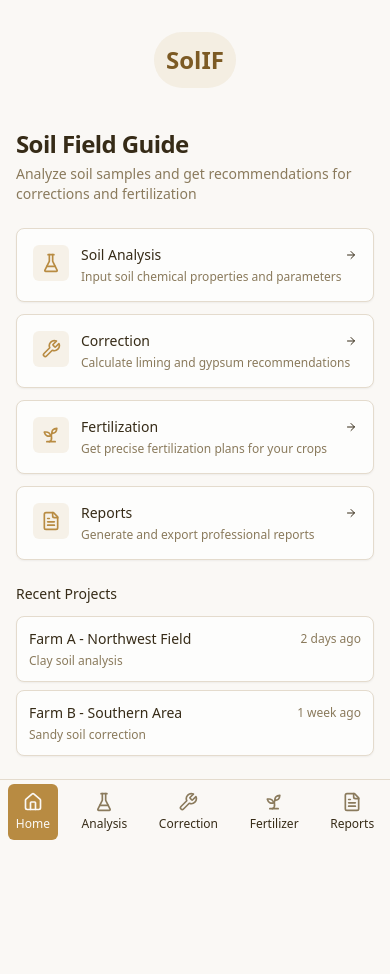
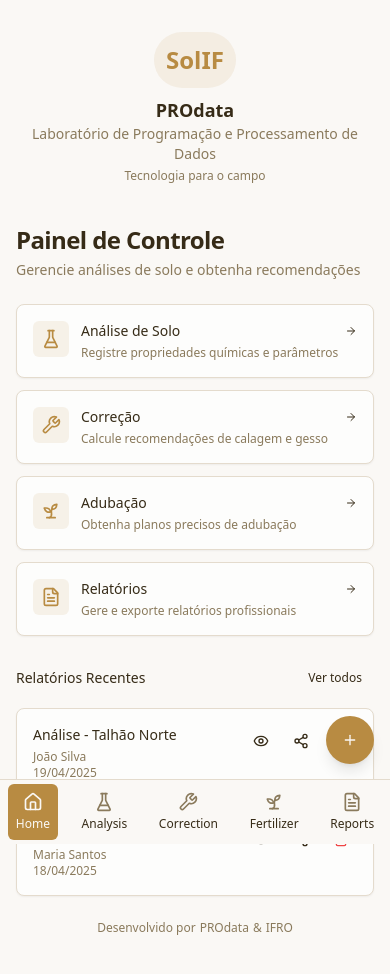
Before and after one commit to Elitonsch/solif-field-guide, a React (Vite) app: page / in a window 390 px wide. Shown: the top 974 px of the page. Before the commit the page ends 876 px from the top, so only its background shows below. Built offline with nearby package versions, Linux system fonts and the light colour scheme.

Commit message:
feat: Implement mobile app features
Implement the core features of the SolIF mobile application, including the dashboard, soil analysis, correction, fertilization, and report generation screens, using React and Capacitor.

```diff
--- a/src/pages/Dashboard.tsx
+++ b/src/pages/Dashboard.tsx
@@ -2,13 +2,17 @@
 import { Card } from "@/components/ui/card";
 import { PageHeader } from "@/components/PageHeader";
 import { Link } from "react-router-dom";
+import { Button } from "@/components/ui/button";
 import {
-  Home,
   FlaskConical,
   Wrench,
   Sprout,
   FileText,
-  ArrowRight
+  ArrowRight,
+  Share2,
+  Trash2,
+  Eye,
+  Plus
 } from "lucide-react";
 
 const FeatureCard = ({
@@ -21,8 +25,7 @@ const FeatureCard = ({
   title: string;
   description: string;
   to: string;
-}) => {
-  return (
+}) => (
   <Link to={to}>
     <Card className="soil-card hover:shadow-md transition-all duration-200 flex items-start gap-3 hover:border-primary/50">
       <div className="bg-primary/10 p-2 rounded-md">
@@ -38,84 +41,143 @@ const FeatureCard = ({
     </Card>
   </Link>
 );
-};
 
-const RecentProjectCard = ({
+const ReportCard = ({
   title,
   date,
-  type
+  producer,
+  onView,
+  onShare,
+  onDelete
 }: {
   title: string;
   date: string;
-  type: string;
+  producer: string;
+  onView: () => void;
+  onShare: () => void;
+  onDelete: () => void;
 }) => {
   return (
-    <Card className="soil-card p-3">
-      <div className="flex items-center justify-between mb-1">
+    <Card className="soil-card p-4">
+      <div className="flex items-start justify-between">
+        <div>
           <h4 className="text-sm font-medium">{title}</h4>
-        <span className="text-xs text-muted-foreground">{date}</span>
+          <p className="text-xs text-muted-foreground mt-1">{producer}</p>
+          <p className="text-xs text-muted-foreground">{date}</p>
         </div>
-      <p className="text-xs text-muted-foreground">{type}</p>
+        <div className="flex gap-2">
+          <Button variant="ghost" size="icon" onClick={onView} className="h-8 w-8">
+            <Eye className="h-4 w-4" />
+          </Button>
+          <Button variant="ghost" size="icon" onClick={onShare} className="h-8 w-8">
+            <Share2 className="h-4 w-4" />
+          </Button>
+          <Button variant="ghost" size="icon" onClick={onDelete} className="h-8 w-8 text-destructive">
+            <Trash2 className="h-4 w-4" />
+          </Button>
+        </div>
+      </div>
     </Card>
   );
 };
 
 const Dashboard = () => {
-  const recentProjects = [
-    { id: 1, title: "Farm A - Northwest Field", date: "2 days ago", type: "Clay soil analysis" },
-    { id: 2, title: "Farm B - Southern Area", date: "1 week ago", type: "Sandy soil correction" }
+  const recentReports = [
+    {
+      id: 1,
+      title: "Análise - Talhão Norte",
+      date: "19/04/2025",
+      producer: "João Silva",
+      type: "Análise de solo argiloso"
+    },
+    {
+      id: 2,
+      title: "Correção - Área Sul",
+      date: "18/04/2025",
+      producer: "Maria Santos",
+      type: "Correção de solo arenoso"
+    }
   ];
+
+  const handleView = (id: number) => {
+    console.log('Visualizar relatório:', id);
+  };
+
+  const handleShare = (id: number) => {
+    console.log('Compartilhar relatório:', id);
+  };
+
+  const handleDelete = (id: number) => {
+    console.log('Deletar relatório:', id);
+  };
 
   return (
     <div className="space-y-6 animate-fade-in">
-      <div className="flex items-center justify-center py-4">
-        <div className="bg-soil-500/10 p-3 rounded-full">
-          <h1 className="text-2xl font-bold text-soil-700 dark:text-soil-300">SolIF</h1>
+      <div className="flex flex-col items-center justify-center py-4 text-center space-y-2">
+        <div className="bg-primary/10 p-3 rounded-full">
+          <h1 className="text-2xl font-bold text-primary">SolIF</h1>
+        </div>
+        <div>
+          <h2 className="text-lg font-semibold">PROdata</h2>
+          <p className="text-sm text-muted-foreground">
+            Laboratório de Programação e Processamento de Dados
+          </p>
+          <p className="text-xs text-muted-foreground mt-1">
+            Tecnologia para o campo
+          </p>
         </div>
       </div>
 
       <PageHeader
-        title="Soil Field Guide"
-        description="Analyze soil samples and get recommendations for corrections and fertilization"
+        title="Painel de Controle"
+        description="Gerencie análises de solo e obtenha recomendações"
       />
 
       <div className="grid gap-3">
         <FeatureCard
           icon={FlaskConical}
-          title="Soil Analysis"
-          description="Input soil chemical properties and parameters"
+          title="Análise de Solo"
+          description="Registre propriedades químicas e parâmetros"
           to="/analysis"
         />
         <FeatureCard
           icon={Wrench}
-          title="Correction"
-          description="Calculate liming and gypsum recommendations"
+          title="Correção"
+          description="Calcule recomendações de calagem e gesso"
           to="/correction"
         />
         <FeatureCard
           icon={Sprout}
-          title="Fertilization"
-          description="Get precise fertilization plans for your crops"
+          title="Adubação"
+          description="Obtenha planos precisos de adubação"
           to="/fertilization"
         />
         <FeatureCard
           icon={FileText}
-          title="Reports"
-          description="Generate and export professional reports"
+          title="Relatórios"
+          description="Gere e exporte relatórios profissionais"
           to="/reports"
         />
       </div>
 
-      {recentProjects.length > 0 && (
+      {recentReports.length > 0 && (
         <div className="space-y-3">
-          <h2 className="text-sm font-medium">Recent Projects</h2>
+          <div className="flex items-center justify-between">
+            <h2 className="text-sm font-medium">Relatórios Recentes</h2>
+            <Button variant="ghost" size="sm" asChild>
+              <Link to="/reports" className="text-xs">Ver todos</Link>
+            </Button>
+          </div>
           <div className="grid gap-2">
-            {recentProjects.map((project) => (
-              <RecentProjectCard
-                key={project.id}
-                title={project.title}
-                date={project.date}
-                type={project.type}
+            {recentReports.map((report) => (
+              <ReportCard
+                key={report.id}
+                title={report.title}
+                producer={report.producer}
+                date={report.date}
+                onView={() => handleView(report.id)}
+                onShare={() => handleShare(report.id)}
+                onDelete={() => handleDelete(report.id)}
               />
             ))}
           </div>
@@ -124,12 +186,22 @@ const Dashboard = () => {
 
       <div className="flex justify-center">
         <div className="flex items-center gap-1 text-xs text-muted-foreground">
-          <span>Developed by</span>
+          <span>Desenvolvido por</span>
           <strong className="font-medium">PROdata</strong>
           <span>&</span>
           <strong className="font-medium">IFRO</strong>
         </div>
       </div>
+
+      <Button
+        className="fixed bottom-20 right-4 h-12 w-12 rounded-full shadow-lg"
+        size="icon"
+        asChild
+      >
+        <Link to="/analysis">
+          <Plus className="h-6 w-6" />
+        </Link>
+      </Button>
     </div>
   );
 };
```
Lines whose indentation alone changed are shown as unchanged.
